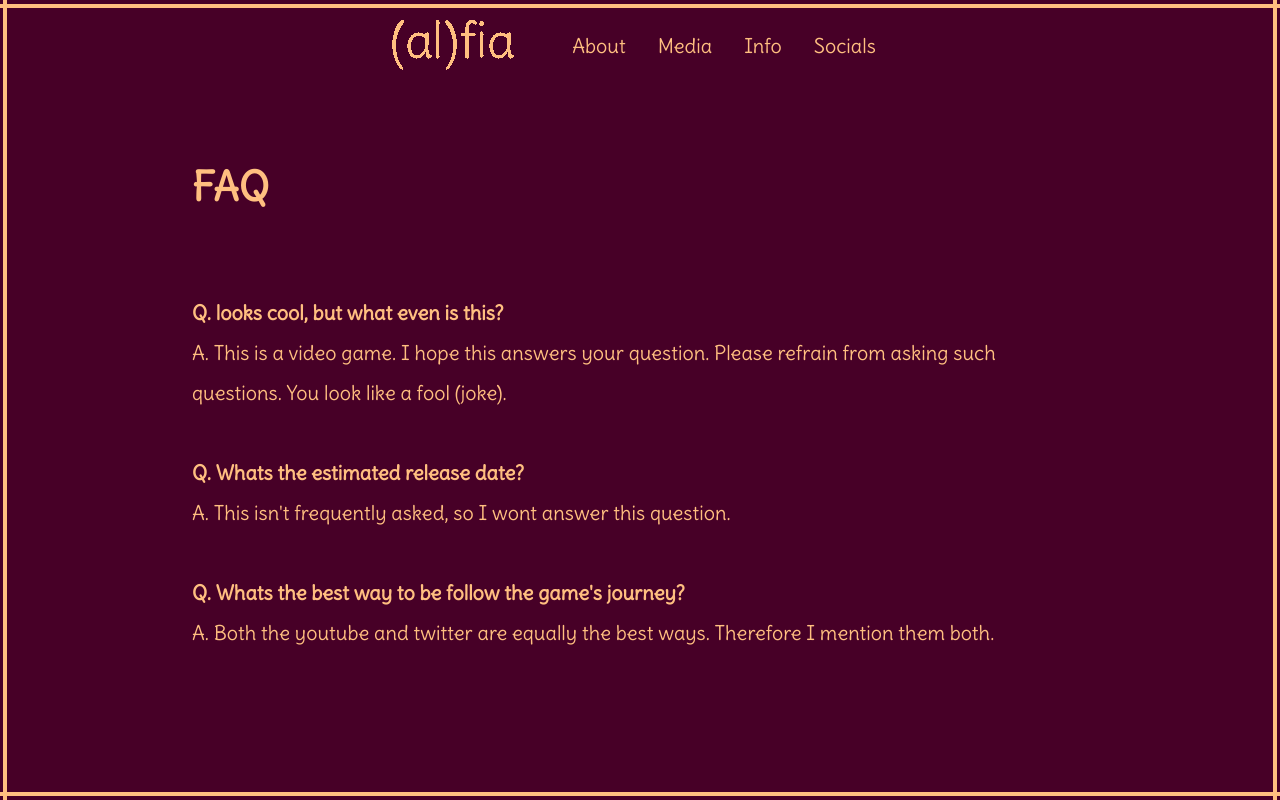
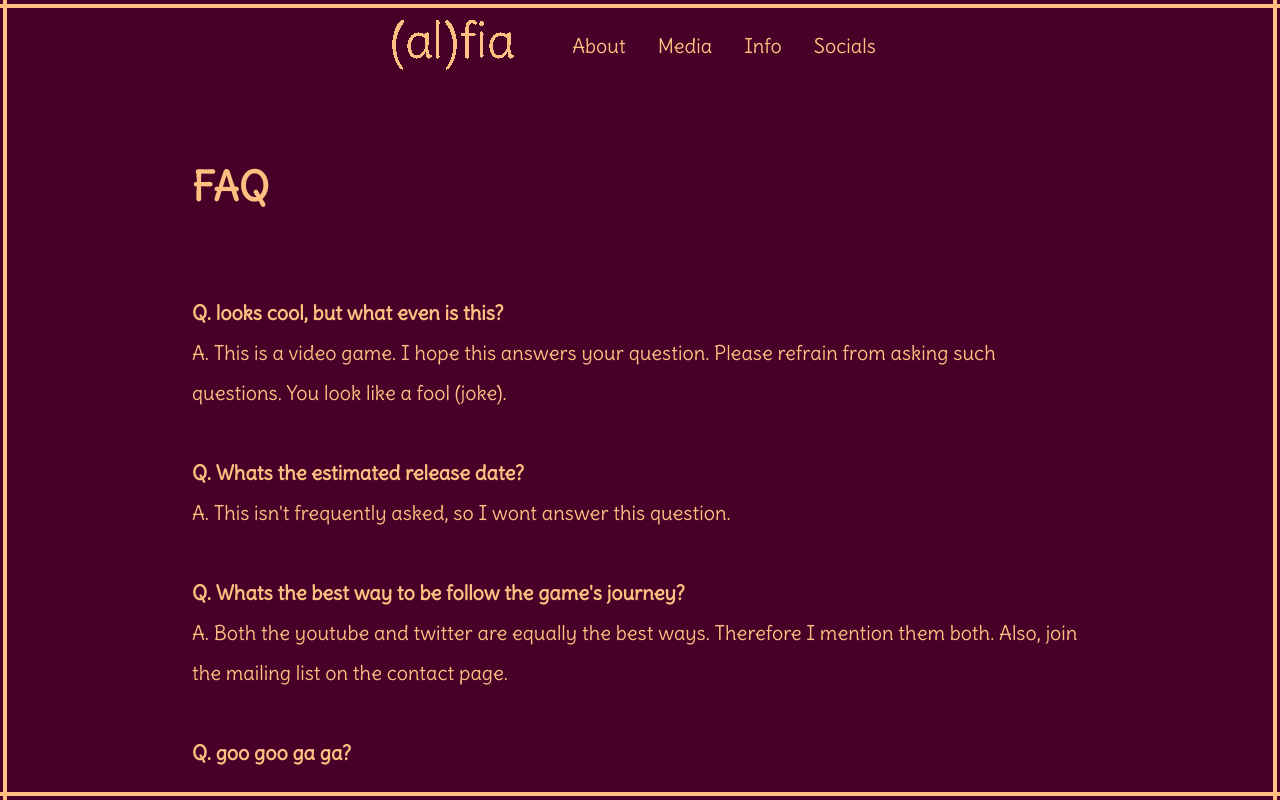
Before and after one commit to oh-facts/insomniac-angels-dot-com, a React (Create React App) app: page /info/faq in a window 1280 px wide. Built offline with nearby package versions, Linux system fonts and the light colour scheme.

Commit message:
FAQ page content update

```diff
--- a/src/pages/Characters.js
+++ b/src/pages/Characters.js
@@ -1,7 +1,9 @@
+/*
 import fox from "../assets/characters/fox.png"
 import mors from "../assets/characters/mors.png"
 import player from "../assets/characters/player.png"
 import yeka from "../assets/characters/yeka.png"
+*/
 
 const Characters = () => {
 
--- a/src/pages/Faq.js
+++ b/src/pages/Faq.js
@@ -21,9 +21,15 @@ const Faq = () => {
 
                 <b>Q. Whats the best way to be follow the game's journey?</b>
                 <br />
-                A. Both the youtube and twitter are equally the best ways. Therefore I mention them both.
+                A. Both the youtube and twitter are equally the best ways. Therefore I mention them both. Also, join the mailing list on the contact page.
+
+                <br />
                 <br />
 
+                <b>Q. goo goo ga ga?</b>
+                <br />
+                A. The website is a wip, a lot of the art is placeholder, most pages are incomplete. And despite the fact that three people are listed on the about us page, there is actually only one person working on this. This is a lot of work and things will be done when I get around to them.
+                <br />
 
             </div>
         </div>
```
